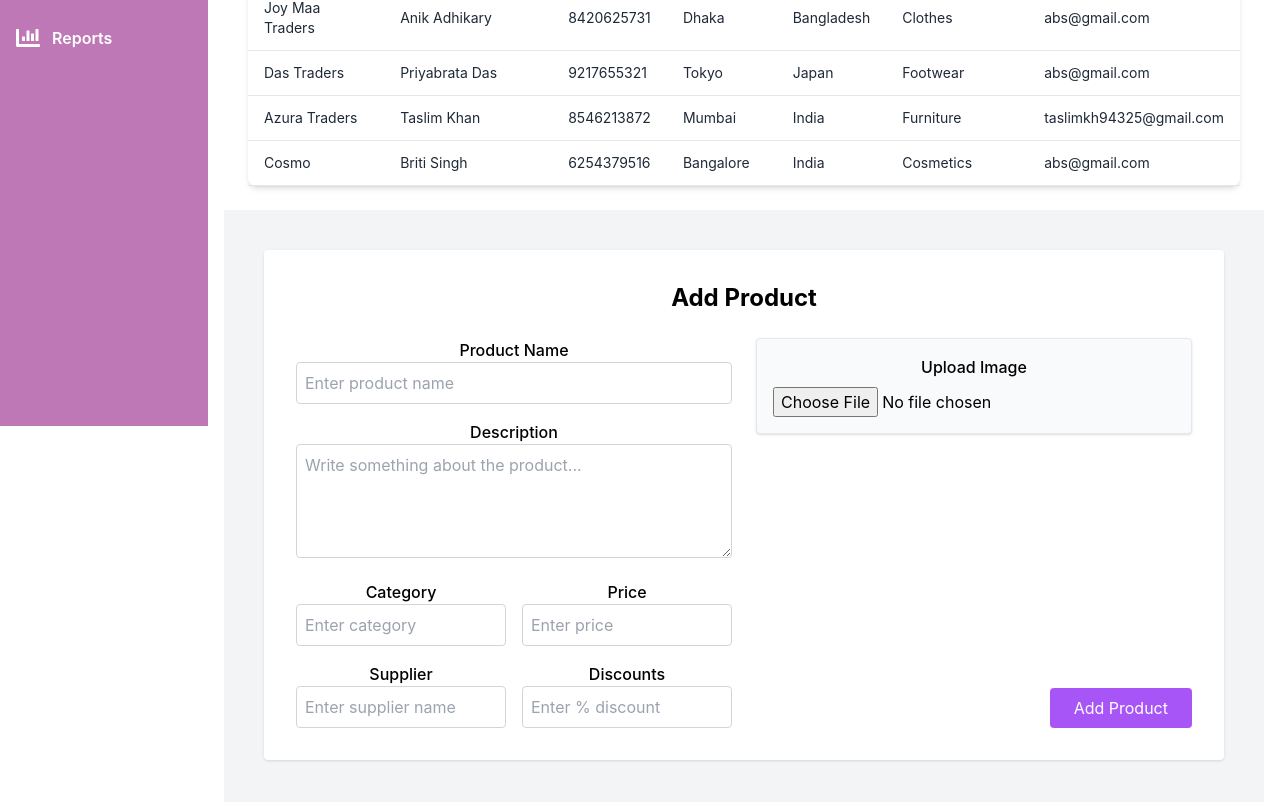
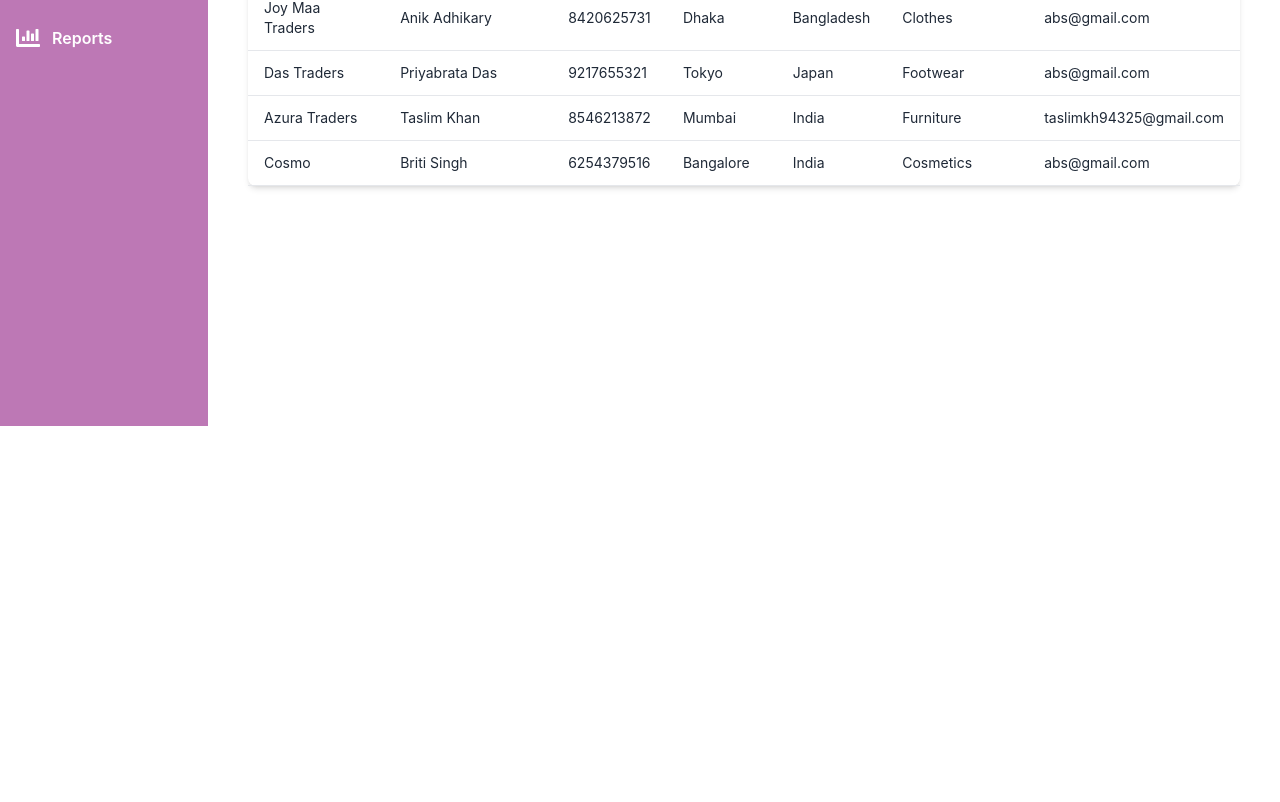
Before and after one commit to anik0103/inventory-management-system, a React (Create React App) app: page /suppliers in a window 1280 px wide. Shown: the part 374-1176 px from the top of the page. After the commit the page ends 800 px from the top, so only its background shows below. Built offline with nearby package versions, Linux system fonts and the light colour scheme.

Commit message:
refactor: Remove AddSupplier component from Suppliers

```diff
--- a/src/Components/Supplier/AddSupplier/AddSupplier.js
+++ /dev/null
@@ -1,137 +0,0 @@
-import React, { useState } from "react";
-
-const AddProduct = () => {
-  const [formData, setFormData] = useState({
-    productName: "",
-    description: "",
-    category: "",
-    price: "",
-    supplier: "",
-    discount: "",
-    image: null,
-  });
-
-  const handleChange = (e) => {
-    const { name, value, files } = e.target;
-    if (name === "image") {
-      setFormData({ ...formData, image: files[0] });
-    } else {
-      setFormData({ ...formData, [name]: value });
-    }
-  };
-
-  const handleSubmit = (e) => {
-    e.preventDefault();
-    console.log("Form Data Submitted:", formData);
-  };
-
-  return (
-    <div className="bg-gray-100 min-h-screen p-10">
-      <div className="max-w-5xl mx-auto bg-white p-8 rounded shadow">
-        <h2 className="text-2xl font-bold mb-6">Add Product</h2>
-        <form onSubmit={handleSubmit} className="grid grid-cols-1 md:grid-cols-2 gap-6">
-          <div className="space-y-4">
-            <div>
-              <label className="block font-medium">Product Name</label>
-              <input
-                type="text"
-                name="productName"
-                placeholder="Enter product name"
-                className="w-full border border-gray-300 p-2 rounded"
-                onChange={handleChange}
-                value={formData.productName}
-              />
-            </div>
-
-            <div>
-              <label className="block font-medium">Description</label>
-              <textarea
-                name="description"
-                rows="4"
-                placeholder="Write something about the product..."
-                className="w-full border border-gray-300 p-2 rounded"
-                onChange={handleChange}
-                value={formData.description}
-              />
-            </div>
-
-            <div className="grid grid-cols-2 gap-4">
-              <div>
-                <label className="block font-medium">Category</label>
-                <input
-                  type="text"
-                  name="category"
-                  placeholder="Enter category"
-                  className="w-full border border-gray-300 p-2 rounded"
-                  onChange={handleChange}
-                  value={formData.category}
-                />
-              </div>
-              <div>
-                <label className="block font-medium">Price</label>
-                <input
-                  type="number"
-                  name="price"
-                  placeholder="Enter price"
-                  className="w-full border border-gray-300 p-2 rounded"
-                  onChange={handleChange}
-                  value={formData.price}
-                />
-              </div>
-            </div>
-
-            <div className="grid grid-cols-2 gap-4">
-              <div>
-                <label className="block font-medium">Supplier</label>
-                <input
-                  type="text"
-                  name="supplier"
-                  placeholder="Enter supplier name"
-                  className="w-full border border-gray-300 p-2 rounded"
-                  onChange={handleChange}
-                  value={formData.supplier}
-                />
-              </div>
-              <div>
-                <label className="block font-medium">Discounts</label>
-                <input
-                  type="number"
-                  name="discount"
-                  placeholder="Enter % discount"
-                  className="w-full border border-gray-300 p-2 rounded"
-                  onChange={handleChange}
-                  value={formData.discount}
-                />
-              </div>
-            </div>
-          </div>
-
-          <div className="flex flex-col justify-between">
-            <div className="border p-4 rounded shadow bg-gray-50 mb-4">
-              <label className="block font-medium mb-2">Upload Image</label>
-              <input
-                type="file"
-                name="image"
-                className="w-full"
-                onChange={handleChange}
-              />
-              {formData.image && (
-                <p className="text-sm text-gray-600 mt-2">{formData.image.name}</p>
-              )}
-            </div>
-            <div className="text-right">
-              <button
-                type="submit"
-                className="bg-purple-500 hover:bg-purple-600 text-white px-6 py-2 rounded"
-              >
-                Add Product
-              </button>
-            </div>
-          </div>
-        </form>
-      </div>
-    </div>
-  );
-};
-
-export default AddProduct;
--- a/src/Components/Supplier/Suppliers.js
+++ b/src/Components/Supplier/Suppliers.js
@@ -3,7 +3,6 @@ import SuppliersHead from "./SuppliersHead";
 import SupplierSearch from "./SupplierSearch";
 import SupplierTable from "./SupplierTable";
 import { SplDetails } from "./SplDetails";
-import AddSupplier from "./AddSupplier/AddSupplier";
 
 const Suppliers = () => {
   const [suppliers, setSuppliers] = useState(SplDetails);
@@ -41,7 +40,6 @@ const Suppliers = () => {
         onRowClick={toggleExpand}
         expandedIndex={expandedIndex}
       />
-      <AddSupplier/>
     </div>
   );
 };
```
